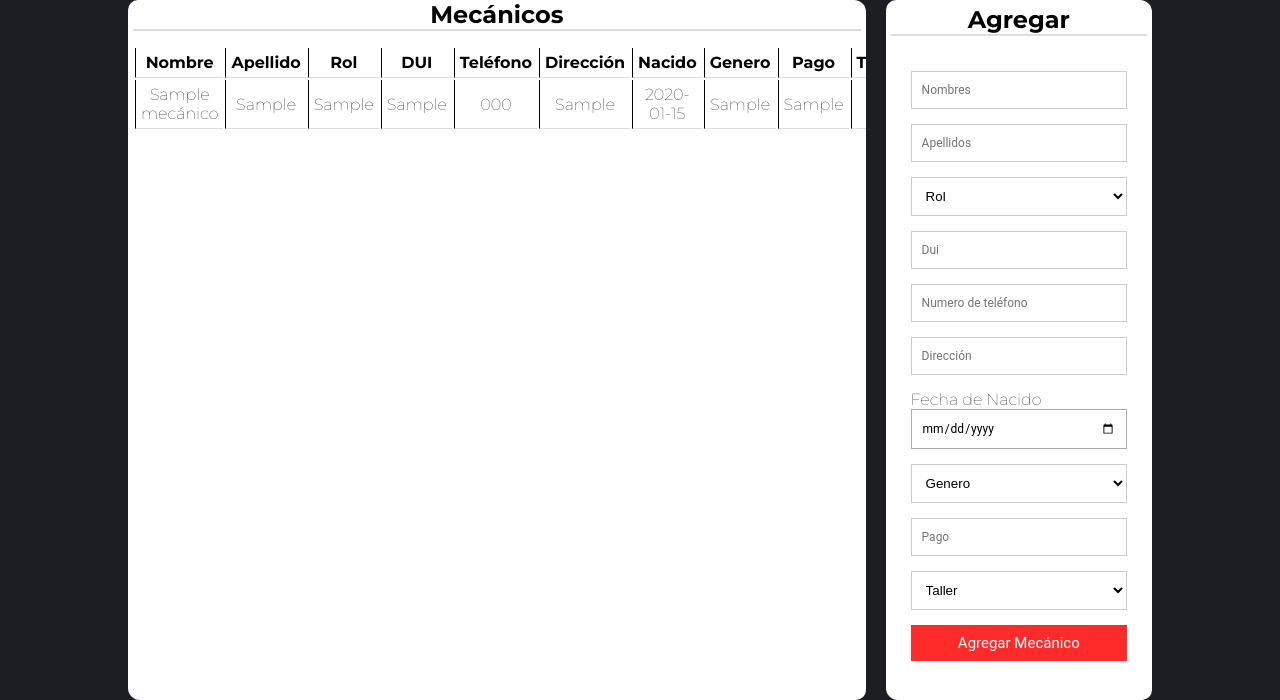
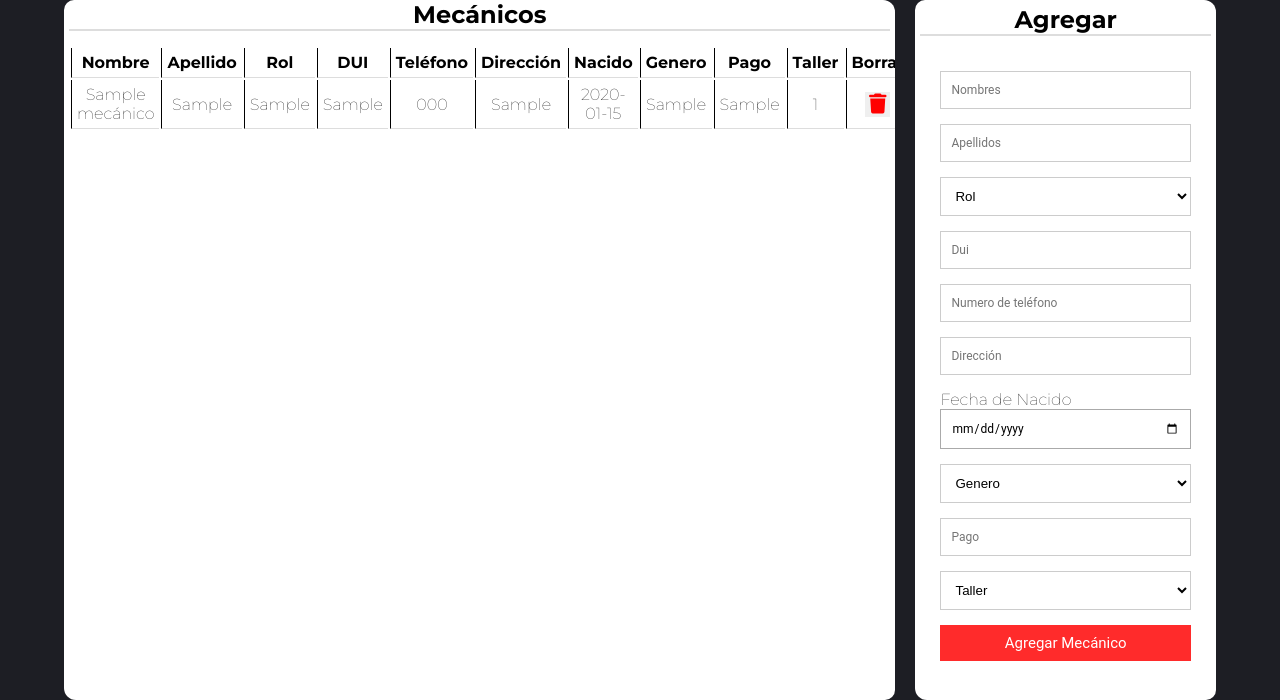
Before and after one commit to Marvel983/Mecanica_Automotriz, a PHP site: page /mec.php in a window 1280 px wide. Shown: the part 105-805 px from the top of the page. Run offline with PHP 8.4, Linux system fonts and the light colour scheme; tables that the repository leaves empty hold one stand-in row (values such as "Sample post"); a stand-in replaces the project's code that opens the database connection; some libraries are stand-ins or nearby versions.

Commit message:
Se termino el crud del admin, se arreglaron varios al respecto de la DB y sql.

```diff
--- a/css/mec.css
+++ b/css/mec.css
@@ -1,8 +1,8 @@
 @import url("../css/index.css");
 
 #container {
-  width: 80%;
-  max-width: 2000px;
+  width: 90%;
+  max-width: 2200px;
   height: 700px;
   margin: 0 auto;
   display: flex;
@@ -152,3 +152,22 @@ a {
   outline: 0;
   border: 1px solid #aaa;
 }
+
+#iButt{
+  width: 25px;
+  height: 25px;
+  border: none;
+  outline: none;
+  font-size: 20px;
+  color: red;
+  cursor: pointer;
+}
+
+#idInput{
+  display: none !important;
+}
+
+#iButt i{
+  font-size: 20px;
+  color: red;
+}
--- a/html/mec.php
+++ b/html/mec.php
@@ -4,7 +4,7 @@ require_once('../php/conex.php');
 require_once('../php/methods.php');
 
 $obj = new métodosCrud();
-$sql = "SELECT * FROM mecánico Limit 3";
+$sql = "SELECT * FROM mecánico";
 $datos = $obj->showData($sql);
 
 ?>
@@ -42,6 +42,7 @@ $datos = $obj->showData($sql);
                     <td>Genero</td>
                     <td>Pago</td>
                     <td>Taller</td>
+                    <td>Borrar</td>
                 </thead>
                 <?php
                 if ($datos) {
@@ -77,6 +78,14 @@ $datos = $obj->showData($sql);
                             </td>
                             <td>
                                 <?php echo $key['id_taller']; ?>
+                            </td>
+                            <td>
+                                <form method="POST">
+                                <button id="iButt" type="submit" name="iButt">
+                                    <i class="fa-solid fa-trash"></i>
+                                </button>
+                                <input type="text" name="ide" id="idInput" value="<?php echo $key['id_mecánico']; ?>">
+                                </form>
                             </td>
                         </tr>
                         <?php
@@ -168,10 +177,22 @@ $datos = $obj->showData($sql);
 
                     $obj->insertData($arr);
 
+                    echo "<script>
+                            window.location.href = '../html/mec.php';
+                    </script>";
+
                 } ?>
 
+                <?php
+                if (isset($_POST['iButt'])) {
+                    $id = $_POST['ide'];
+
+                    $obj->deleteData(17);
+                }
+                ?>
             </div>
         </div>
+        <script src="https://kit.fontawesome.com/7bcd40cb83.js" crossorigin="anonymous"></script>
 </body>
 
 </html>
--- a/php/methods.php
+++ b/php/methods.php
@@ -51,6 +51,15 @@ class métodosCrud
 
         return $result = mysqli_query($conn, $sql);
     }
+
+    public function deleteData($id){
+        $obj = new conexión();
+        $conn = $obj->conectar();
+
+        $sql = "DELETE FROM mecánico WHERE id_mecánico = $id";
+
+        return $result = mysqli_query($conn, $sql);
+    }
 }
 
 ?>
```
Also changed, not shown: sql/Mecanica_Automotriz.sql (+21 -17 lines), php/del_meca.php (added), php/register_vehiculo_db.php (renamed from php/register_vehículo_db.php).
